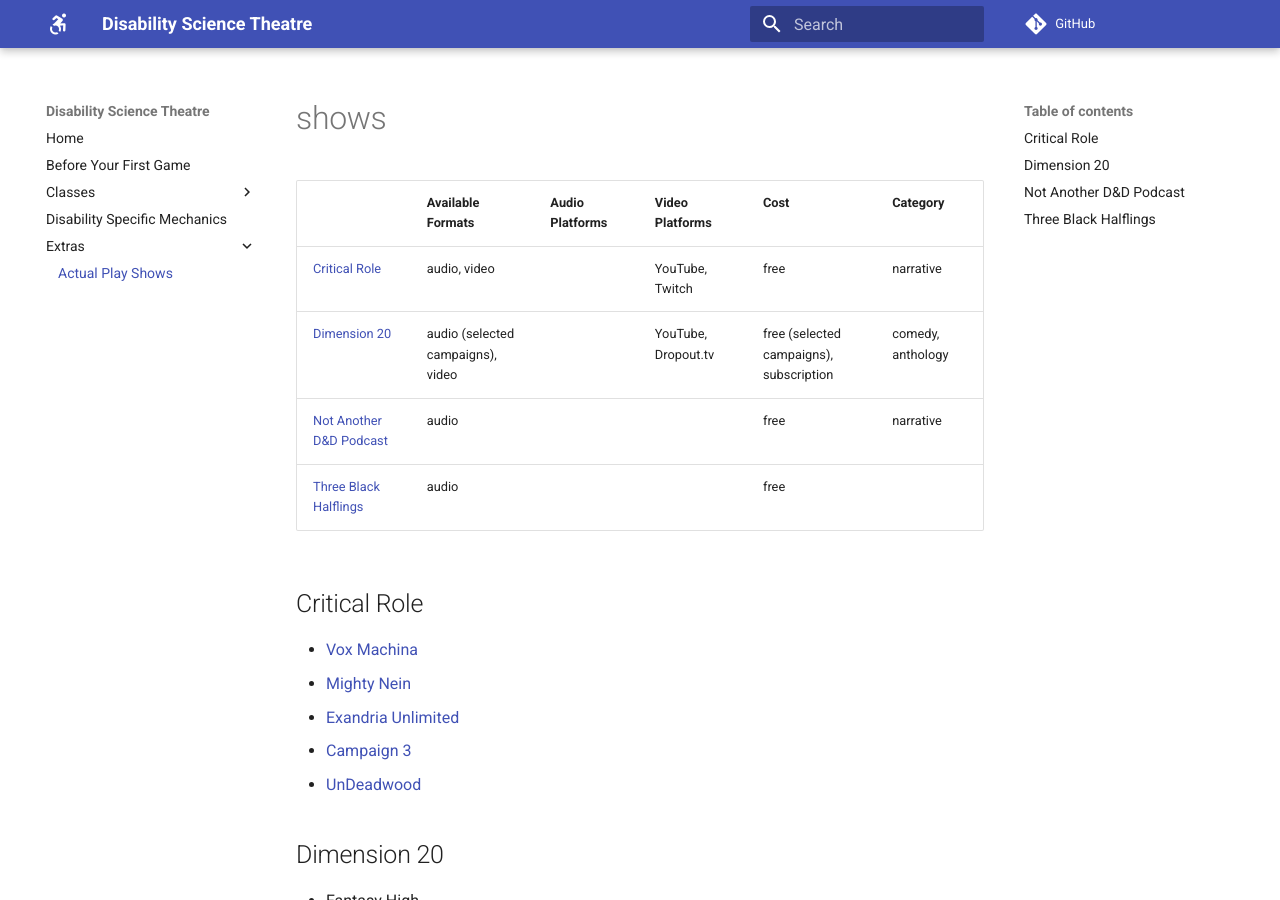
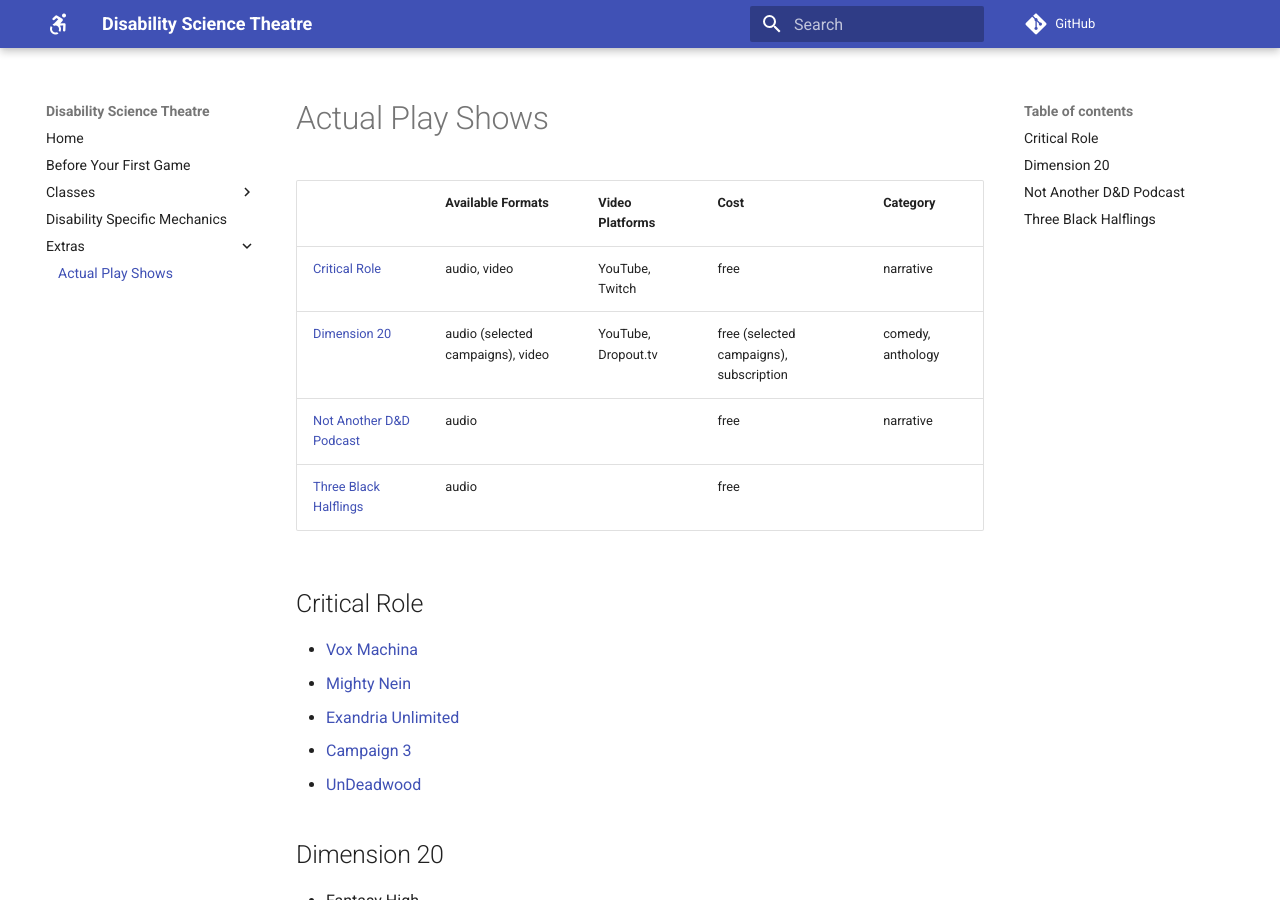
Before and after one commit to DisabilityScienceTheatre/resources, an MkDocs documentation site: the page built from docs/shows.md, in a window 1280 px wide and 900 px high. Built offline with MkDocs 1.6.1 and Material for MkDocs 9.7.7, drawn with Linux system fonts in a browser that asks for light colours; comment, search, counter and statistics services are not loaded.

Commit message:
removed audio column since there are many podcast platforms

```diff
--- a/docs/shows.md
+++ b/docs/shows.md
@@ -1,11 +1,11 @@
-# shows
+# Actual Play Shows
 
-|  | Available Formats | Audio Platforms | Video Platforms | Cost | Category |
-|---|---|---|---|---|---|
-| [Critical Role](#critical-role) | audio, video |  | YouTube, Twitch | free | narrative |
-| [Dimension 20](#dimension-20) | audio (selected campaigns), video |  | YouTube, Dropout.tv | free (selected campaigns), subscription | comedy, anthology |
-| [Not Another D&D Podcast](#not-another-dd-podcast) | audio |  |  | free | narrative |
-| [Three Black Halflings](#three-black-halflings) | audio |  |  | free |  |
+|  | Available Formats  | Video Platforms | Cost | Category |
+|---|---|---|---|---|
+| [Critical Role](#critical-role) | audio, video | YouTube, Twitch | free | narrative |
+| [Dimension 20](#dimension-20) | audio (selected campaigns), video | YouTube, Dropout.tv | free (selected campaigns), subscription | comedy, anthology |
+| [Not Another D&D Podcast](#not-another-dd-podcast) | audio | | free | narrative |
+| [Three Black Halflings](#three-black-halflings) | audio |  | free |  |
 
 ## Critical Role
 
```
